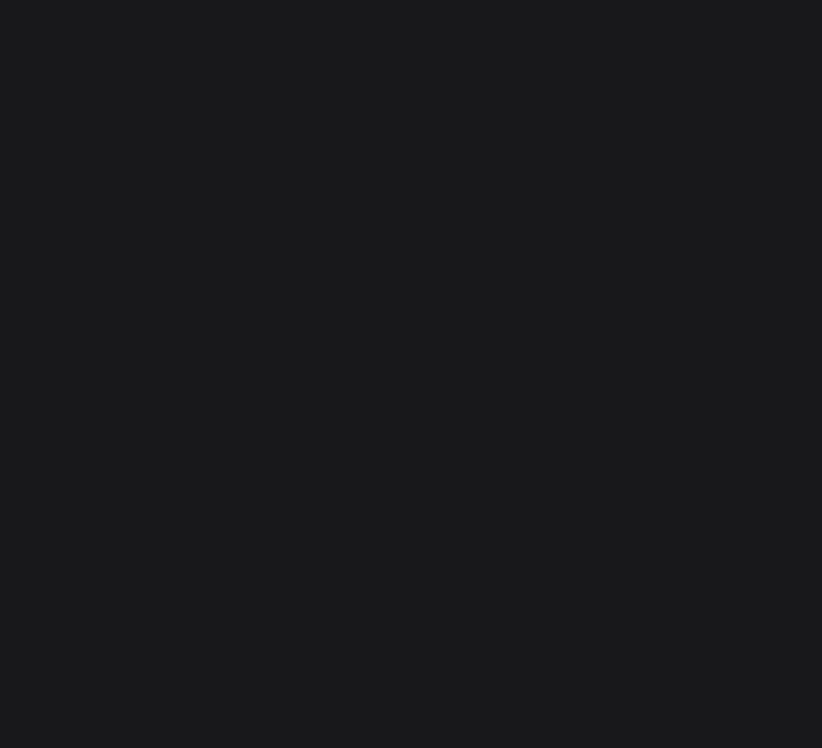
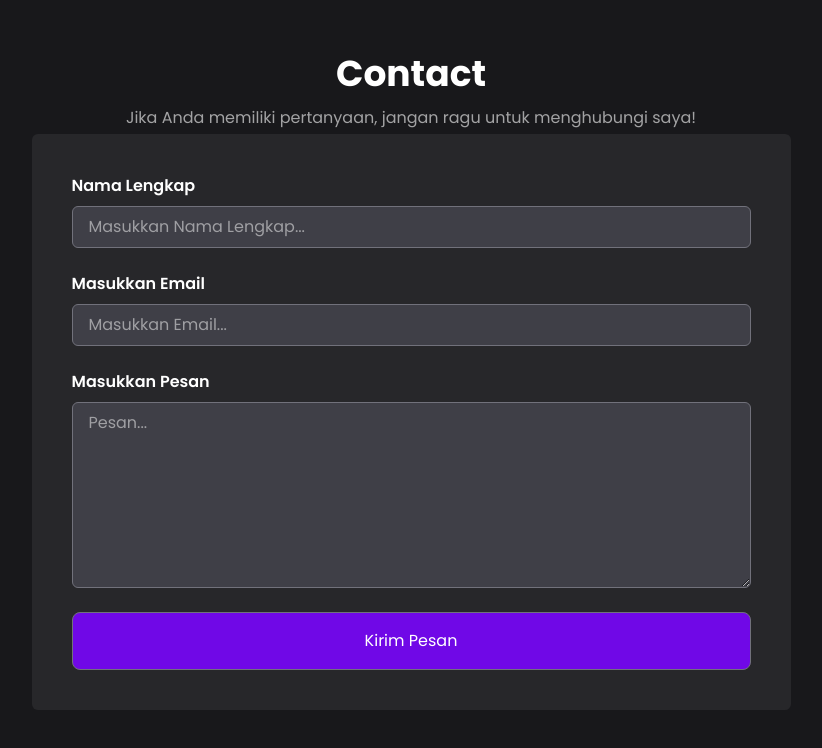
Before and after one commit to Adityawangsa/MyPortfolio-Dev-React, a React (Vite) app: page / in a window 1280 px wide. Shown: the part 3309-4057 px from the top of the page, without its empty margins (229-1051 px from the left). Before the commit the page ends 3195 px from the top, so only its background shows below. Built offline with nearby package versions, Linux system fonts and the light colour scheme.

Commit message:
style: Menambahkan contacct section

```diff
--- a/src/App.jsx
+++ b/src/App.jsx
@@ -175,6 +175,70 @@ export default function App() {
           ))}
         </div>
       </div>
+
+      {/* Contact section */}
+      <div className="contact mt-32 py-10">
+        <h1 className="text-2xl md:text-4xl font-bold mb-2 text-center">
+          Contact
+        </h1>
+        <p className="text-sm/relaxed md:text-base/loose opacity-60 text-center">
+          Jika Anda memiliki pertanyaan, jangan ragu untuk menghubungi saya!
+        </p>
+        <form
+          action=""
+          className="bg-zinc-800 p-10 w-fit mx-auto rounded-md"
+          autoCapitalize="off"
+        >
+          <div className="flex flex-col gap-6">
+            {/* Input name */}
+            <div className="flex flex-col gap-2">
+              <label className="font-semibold">Nama Lengkap</label>
+              <input
+                type="text"
+                name="Nama"
+                placeholder="Masukkan Nama Lengkap..."
+                className="border border-zinc-500 px-4 py-2 rounded-md bg-zinc-700 outline-none focus:outline-violet-500 focus:ring-1 focus:ring-violet-500 focus:border-violet-500 transition-all"
+                required
+              ></input>
+            </div>
+            {/* Input email */}
+            <div className="flex flex-col gap-2">
+              <label className="font-semibold">Masukkan Email</label>
+              <input
+                type="email"
+                name="Email"
+                placeholder="Masukkan Email..."
+                className="border border-zinc-500 px-4 py-2 rounded-md bg-zinc-700 outline-none focus:outline-violet-500 focus:ring-1 focus:ring-violet-500 focus:border-violet-500 transition-all"
+                required
+              ></input>
+            </div>
+            {/* Input message */}
+            <div className="flex flex-col gap-2">
+              <label htmlFor="" className="font-semibold">
+                Masukkan Pesan
+              </label>
+              <textarea
+                name="pesan"
+                id="pesan"
+                cols="45"
+                rows="7"
+                placeholder="Pesan..."
+                className="border border-zinc-500 px-4 py-2 rounded-md bg-zinc-700 outline-none focus:outline-violet-500 focus:ring-1 focus:ring-violet-500 focus:border-violet-500 transition-all"
+                required
+              ></textarea>
+            </div>
+            {/* Input name */}
+            <div className="text-center">
+              <button
+                type="submit"
+                className="bg-violet-700 p-4 rounded-lg cursor-pointer border border-zinc-500 hover:bg-violet-600 active:bg-violet-800 w-full"
+              >
+                Kirim Pesan
+              </button>
+            </div>
+          </div>
+        </form>
+      </div>
     </>
   );
 }
```
